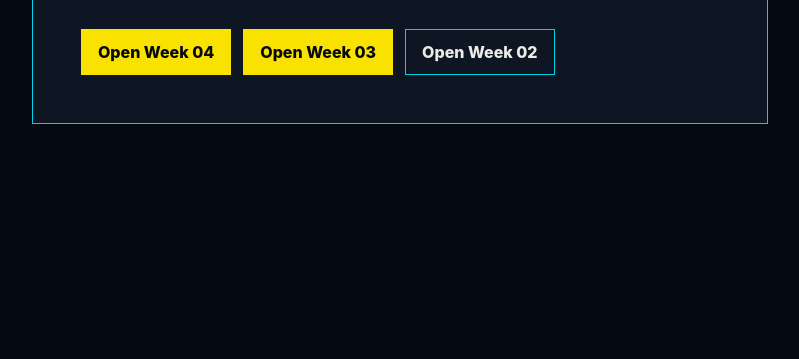
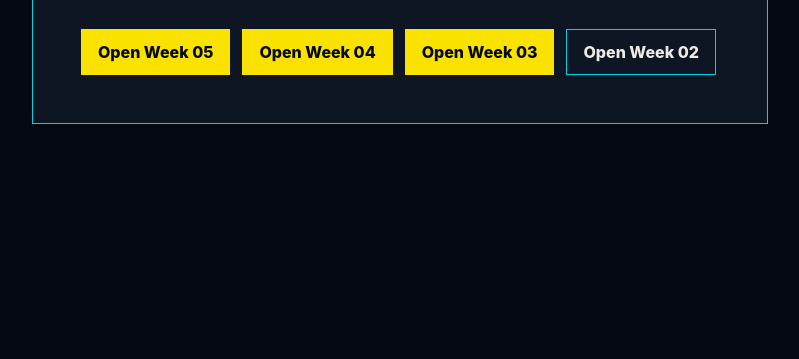
Before and after one commit to aannasaltykovaa/capstone-new, a plain HTML site: page index.html in a window 1280 px wide. Shown: the part 441-800 px from the top of the page, without its empty margins (240-1039 px from the left). Drawn offline with Linux system fonts and the light colour scheme.

Commit message:
Add link to Week 05 in navigation

```diff
--- a/index.html
+++ b/index.html
@@ -114,6 +114,10 @@
     <p>Video game curation and discovery portal.</p>
 
     <nav aria-label="Capstone milestones">
+       <a href="week05/index.html">
+        Open Week 05
+      </a>
+
       <a href="week04/index.html">
         Open Week 04
       </a>
```
